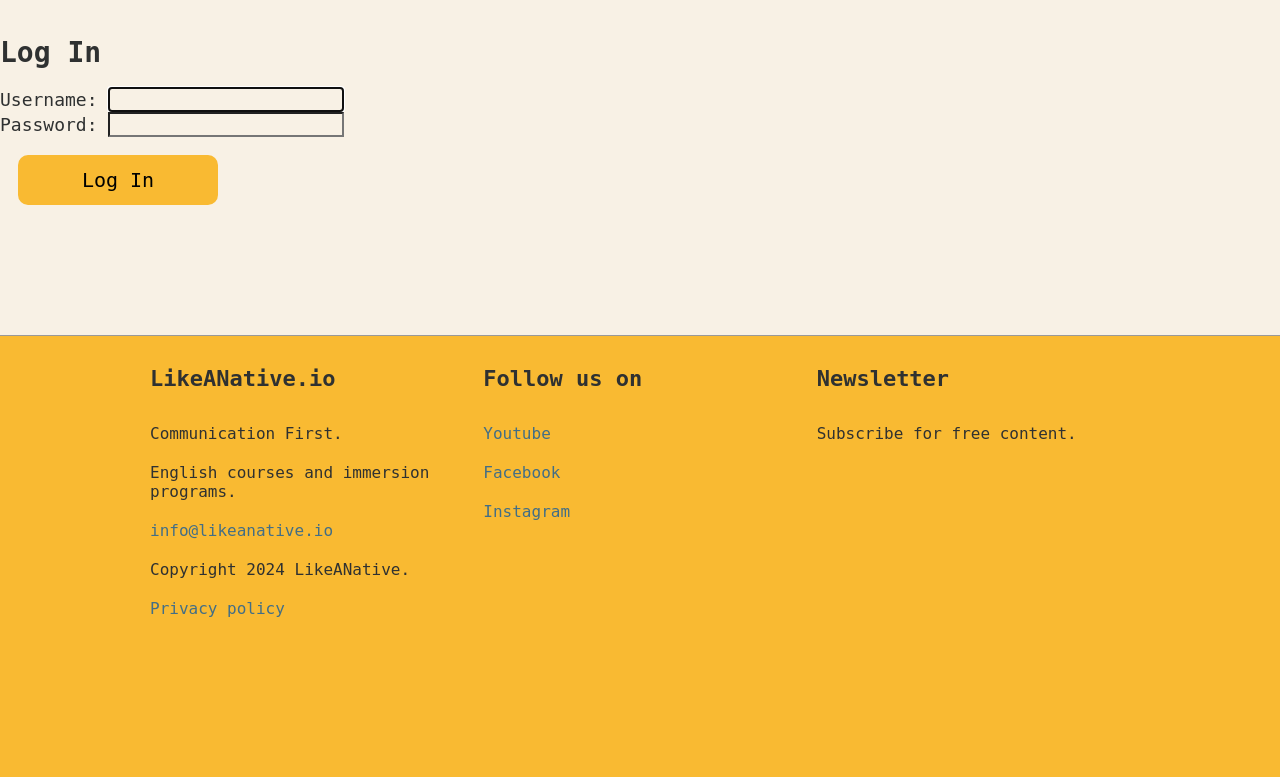
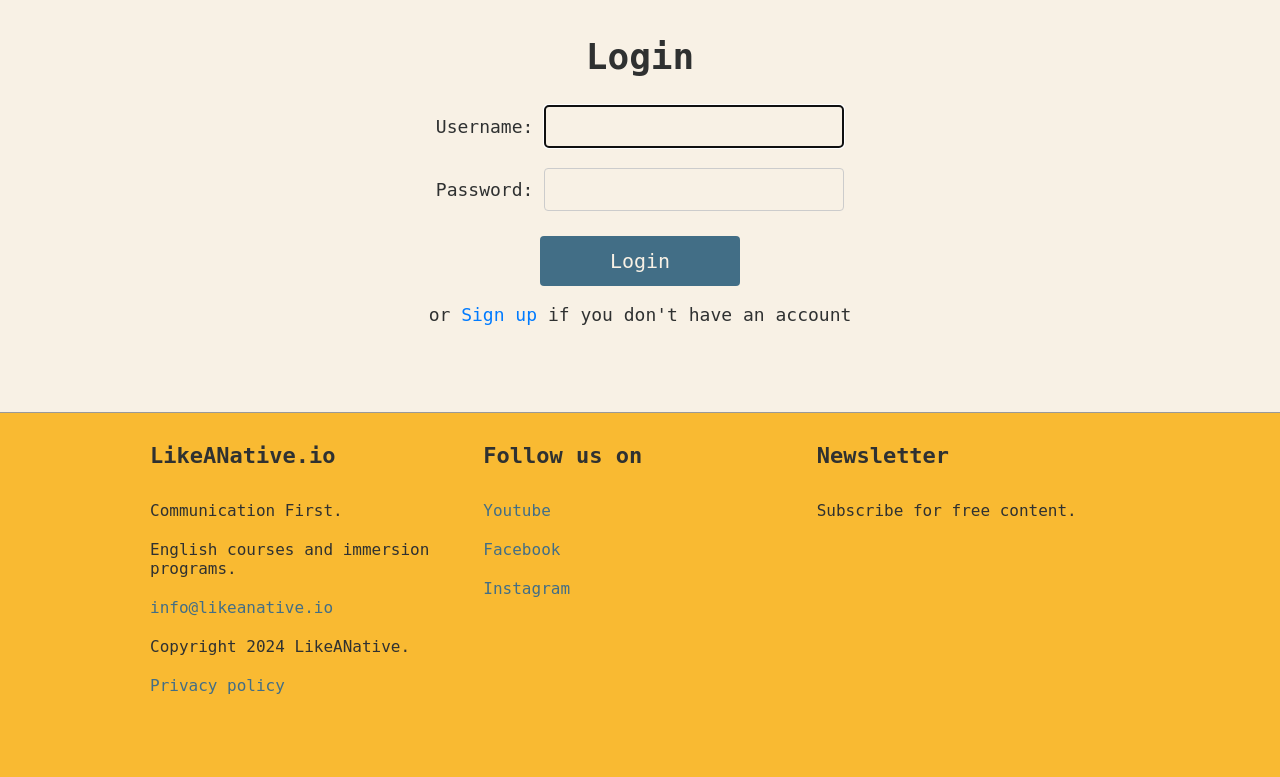
Before and after one commit to grenkoff/english-test-django, a Django app: page /accounts/login/ in a window 1280 px wide. Shown: the part 100-877 px from the top of the page. Before the commit the page ends 717 px from the top, so only its background shows below. Run offline with Django 5.2, Linux system fonts and the light colour scheme; some web fonts are replaced.

Commit message:
add: css got login and signup pages

```diff
--- a/static/css/base.css
+++ b/static/css/base.css
@@ -128,7 +128,22 @@ header div {
     margin: 0 auto;
     padding: 0 10px;
     text-align: center;
+    display: flex;
+    flex-direction: column;
+    align-items: center;
     margin-bottom: 4rem;
+}
+
+.main-content a {
+    color: #007bff; /* Цвет текста ссылки */
+    text-decoration: none; /* Убирает подчеркивание текста */
+    /* font-weight: bold; */
+}
+
+/* Стили для состояния при наведении мыши */
+.main-content a:hover {
+    color: #426E86;
+    /* text-decoration: underline; */
 }
 
 button {
--- /dev/null
+++ b/static/css/form.css
@@ -0,0 +1,47 @@
+form {
+    display: flex;
+    flex-direction: column;
+}
+
+/* Стили для элементов формы (параграфы) */
+form p {
+    margin-bottom: 15px;
+}
+
+/* Стили для текстовых полей и других input-элементов */
+form input[type="text"],
+form input[type="password"] {
+    background-color: #f8f1e5;
+    width: 300px;
+    padding: 10px;
+    margin-top: 5px;
+    border: 1px solid #ccc;
+    border-radius: 4px;
+    box-sizing: border-box;
+    font-size: 18px;
+}
+
+/* Стили для кнопки */
+form .center-button {
+    padding: 10px;
+    background-color: #426e86;
+    color: #f8f1e5;
+    border: none;
+    border-radius: 4px;
+    /* font-size: 18px; */
+    cursor: pointer;
+    margin-top: 10px;
+    align-self: center;
+}
+
+form .center-button:hover {
+    background-color: #426e86;
+}
+
+/* Стили для ошибок валидации */
+form .errorlist {
+    color: red;
+    margin: 0 0 10px 0;
+    padding: 0;
+    list-style-type: none;
+}
--- a/templates/base.html
+++ b/templates/base.html
@@ -6,6 +6,7 @@
         <link rel="preconnect" href="https://fonts.gstatic.com" crossorigin>
         <link href="https://fonts.googleapis.com/css2?family=Tiny5&display=swap" rel="stylesheet">
         <link href="{% static 'css/base.css' %}" rel="stylesheet">
+        <link href="{% static 'css/form.css' %}" rel="stylesheet">
     </head>
     <body>
         <div class="container">
@@ -20,7 +21,7 @@
                     <div class="login">
                         {% if user.is_authenticated %}
                             <a>Hi, {{ user.username }}</a> <!-- нужно заменить тег <a> на другой например на <p> так как это не ссылка -->
-                            <a href="{% url 'logout' %}">Log&nbsp;out</a>
+                            <a href="{% url 'logout' %}">Logout</a>
                         {% else %}
                             <a href="{% url 'login' %}">Login</a>
                             <a href="{% url 'signup' %}">Sign&nbsp;up</a>
--- a/templates/registration/login.html
+++ b/templates/registration/login.html
@@ -1,9 +1,12 @@
 {% extends "base.html" %}
 
 {% block content %}
-<h2>Log In</h2>
-<form method="post">{% csrf_token %}
-    {{ form.as_p }}
-    <button type="submit">Log In</button>
-</form>
+<div class="main-content">
+    <h1>Login</h1>
+    <form method="post">{% csrf_token %}
+        {{ form.as_p }}
+        <button type="submit" class="center-button">Login</button>
+        <p>or <a href="{% url 'signup' %}">Sign&nbsp;up</a> if you don't have an account</p>
+    </form>
+</div>
 {% endblock content %}
```
Also changed, not shown: templates/registration/signup.html (+7 -5 lines), db.sqlite3, templates/quiz.html (indentation only).
